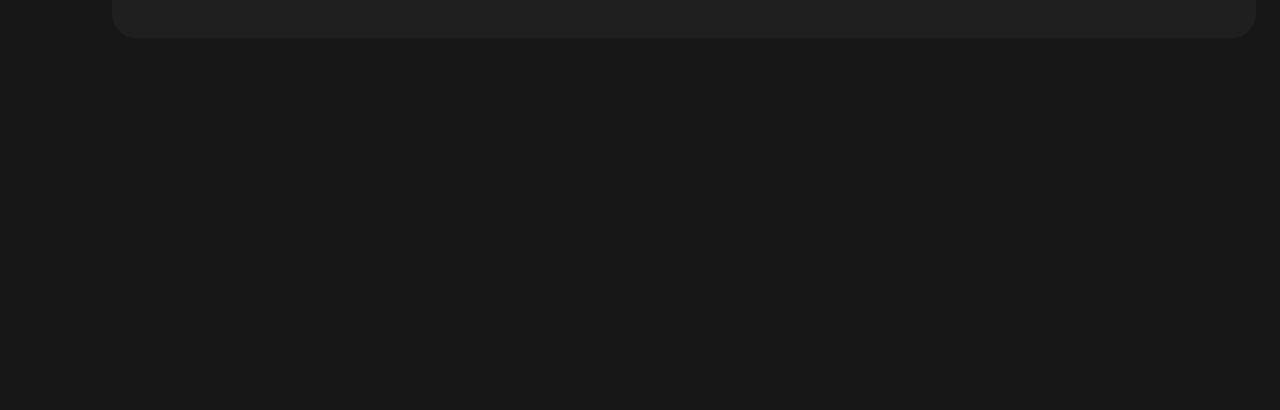
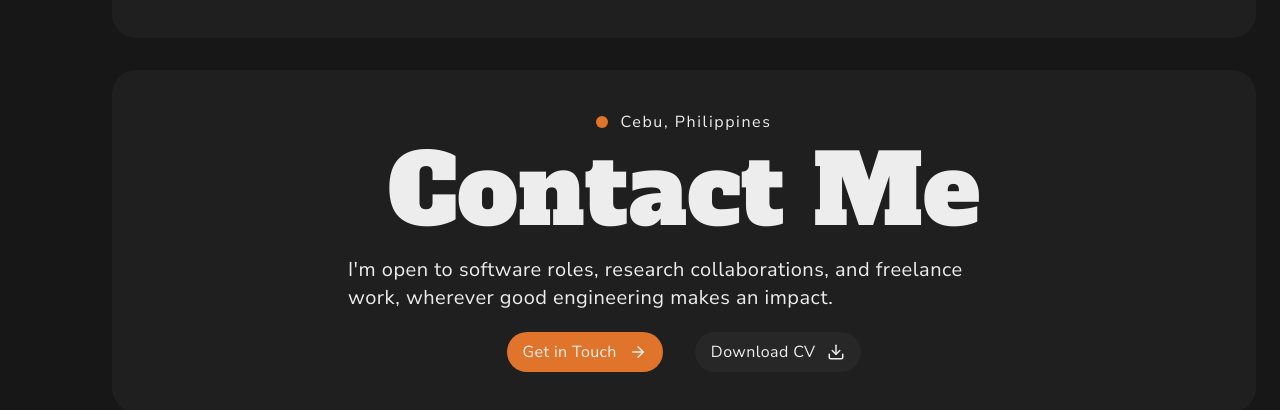
Before and after one commit to Bacon2005/Next.Profile, a Next.js app: page / in a window 1280 px wide. Shown: the part 2402-2812 px from the top of the page. Before the commit the page ends 2464 px from the top, so only its background shows below. Built offline with nearby package versions, Linux system fonts and the light colour scheme.

Commit message:
Created contact section

```diff
--- a/app/page.tsx
+++ b/app/page.tsx
@@ -1,6 +1,7 @@
 //Components
 "use client";
 import Main from "@/components/page/main";
+import Contact from "@/components/page/contact";
 import Subtitle from "@/components/subtitle";
 import ToolShowcase from "@/components/toolShowcase";
 import ProjectCard from "@/components/projectCard";
@@ -260,6 +261,10 @@ export default function Home() {
             </div>
           </div>
         </section>
+
+        <section id="contact" className="flex flex-col gap-8">
+          <Contact />
+        </section>
       </div>
     </>
   );
--- a/components/navBar.tsx
+++ b/components/navBar.tsx
@@ -30,7 +30,7 @@ export default function NavBar() {
         <NavLink href="#projects">
           <Gpu size={30} />
         </NavLink>
-        <NavLink href="">
+        <NavLink href="#contact">
           <Mail size={30} />
         </NavLink>
       </ul>
--- /dev/null
+++ b/components/page/contact.tsx
@@ -0,0 +1,53 @@
+"use client";
+import { Alfa_Slab_One, Nunito_Sans } from "next/font/google";
+import { ArrowRight, Download } from "lucide-react";
+import SocialLink from "@/components/socialLink";
+const alfa_Slab_One = Alfa_Slab_One({
+  subsets: ["latin"],
+  weight: ["400"],
+});
+const nunito_sans = Nunito_Sans({
+  subsets: ["latin"],
+  weight: ["400"],
+});
+export default function Contact() {
+  return (
+    <div className="flex flex-row gap-8">
+      <div className="bg-surface rounded-3xl p-10 flex-1">
+        <div className="flex flex-col items-center justify-center">
+          <div id="title" className="flex flex-row items-center justify-center">
+            <div className="w-3 h-3 rounded-full bg-cta" />
+            <p className={`${nunito_sans.className} pl-3 tracking-widest`}>
+              Cebu, Philippines
+            </p>
+          </div>
+          <h1
+            className={`${alfa_Slab_One.className} text-8xl mt-2.5 whitespace-nowrap`}
+          >
+            Contact Me
+          </h1>
+          <p
+            className={`${nunito_sans.className} text-xl mt-4 text-left tracking-wide max-w-2xl`}
+          >
+            I&apos;m open to software roles, research collaborations, and
+            freelance work, wherever good engineering makes an impact.
+          </p>
+          <div className="flex flex-row gap-8 mt-5">
+            <SocialLink
+              href={""}
+              label={"Get in Touch"}
+              icon={<ArrowRight size={18} />}
+              color={"var(--cta)"}
+            />
+            <SocialLink
+              href={""}
+              label={"Download CV"}
+              icon={<Download size={18} />}
+              color={"var(--surface-2)"}
+            />
+          </div>
+        </div>
+      </div>
+    </div>
+  );
+}
--- a/components/page/main.tsx
+++ b/components/page/main.tsx
@@ -2,11 +2,6 @@
 import { Alfa_Slab_One, Nunito_Sans } from "next/font/google";
 import { ArrowRight, Download } from "lucide-react";
 import SocialLink from "@/components/socialLink";
-import NavLink from "@/components/navLinks";
-
-import { useState } from "react";
-import * as motion from "motion/react-client";
-
 const alfa_Slab_One = Alfa_Slab_One({
   subsets: ["latin"],
   weight: ["400"],
```
